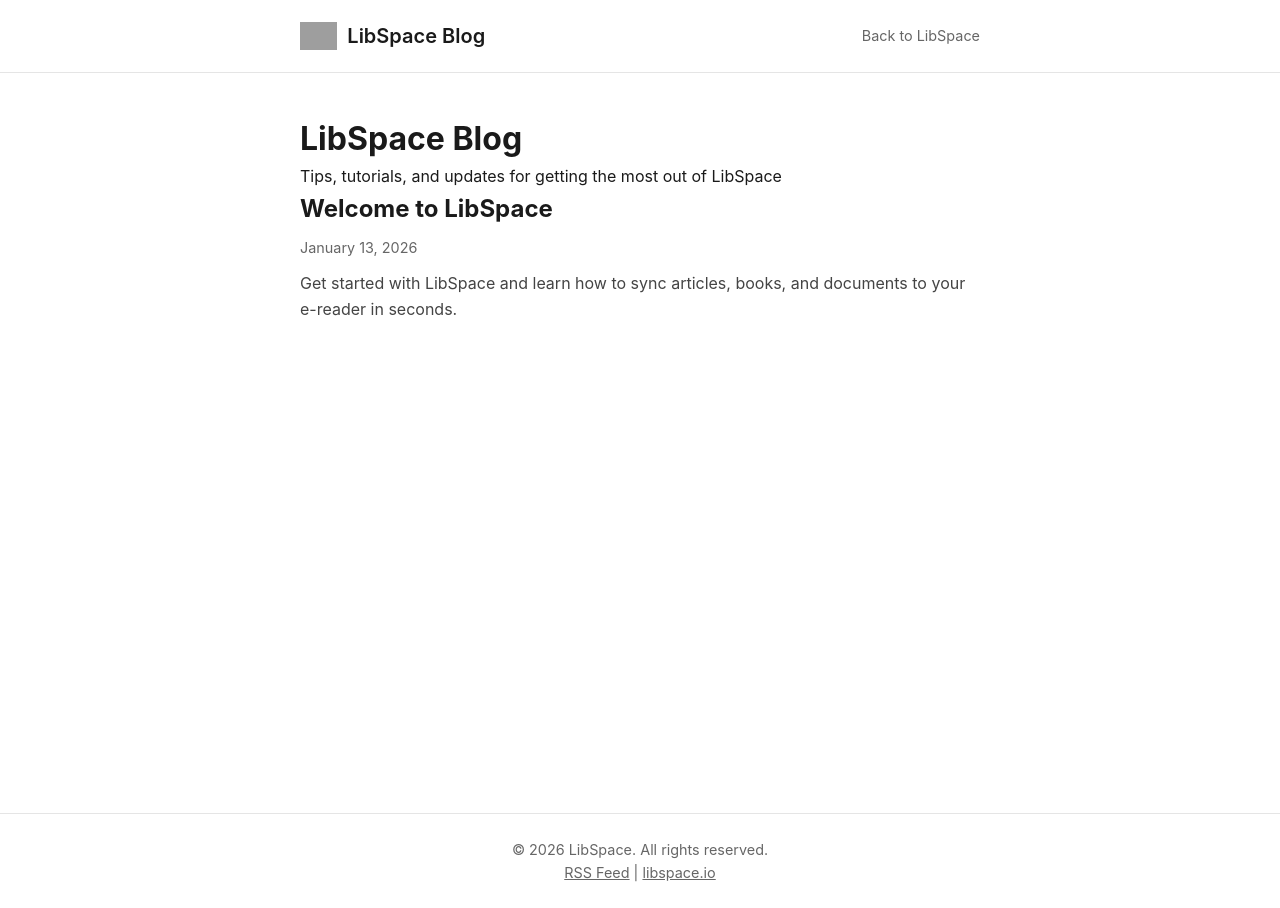
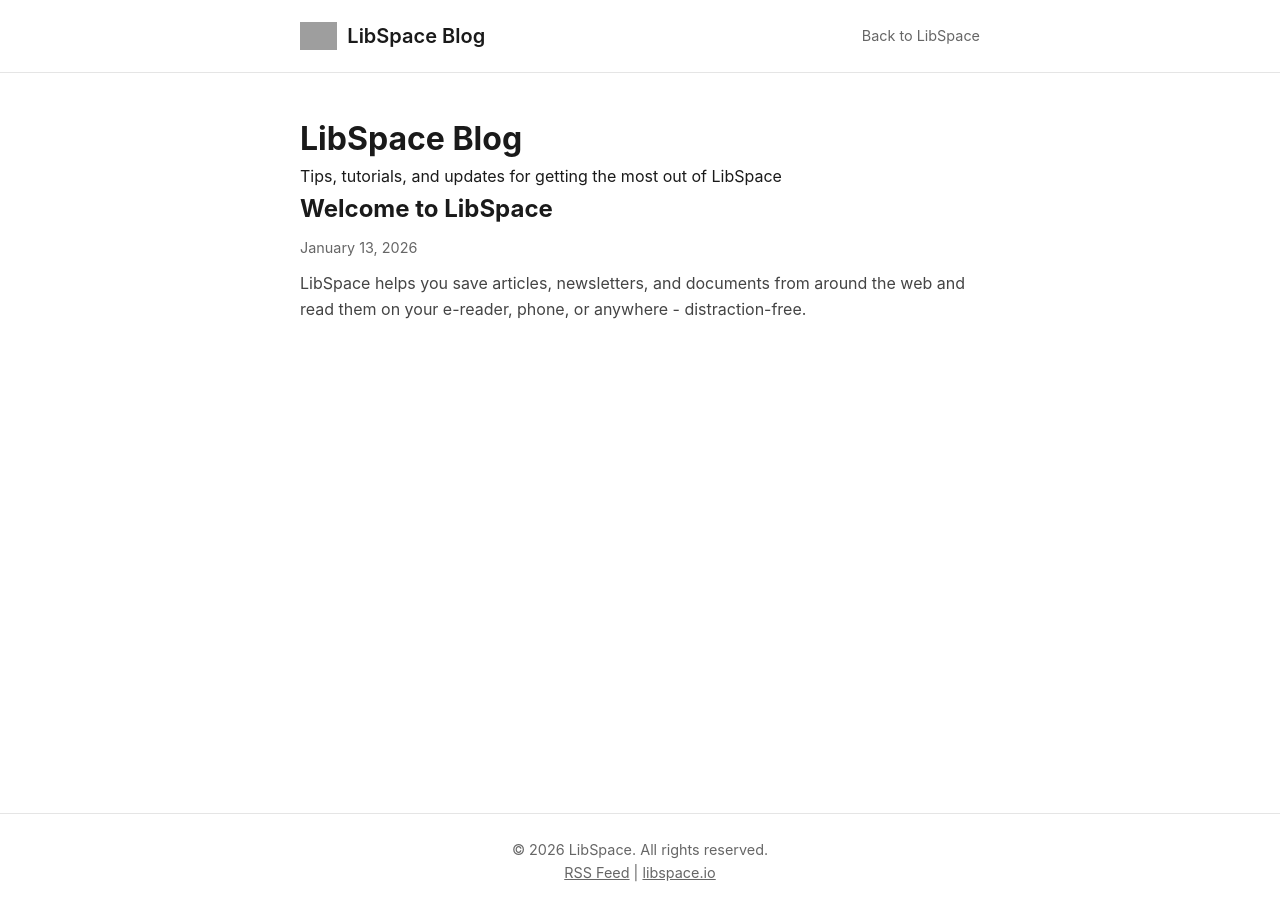
Before and after one commit to darcyreno/libspace-blog, a Jekyll site: the page built from index.html, in a window 1280 px wide. Built offline with Jekyll 4.4.1, drawn with Linux system fonts in a browser that asks for light colours; part of the change alters nothing that is shown; grey boxes are pictures that could not be loaded.

Commit message:
Update Welcome to LibSpace article with full content
- Add comprehensive getting started guide
- Cover browser extension, mobile app, and web app
- Document e-reader connections (Boox, Kindle, Android)
- Explain RSS feeds, newsletters, and email forwarding
- Detail integrations (Readwise, Notion, Google Drive, Dropbox)
- Add cover image

Co-Authored-By: Claude Opus 4.5 <noreply@anthropic.com>

```diff
--- a/_posts/2026-01-13-welcome-to-libspace.md
+++ b/_posts/2026-01-13-welcome-to-libspace.md
@@ -1,42 +1,127 @@
 ---
 title: "Welcome to LibSpace"
 date: 2026-01-13
-author: "LibSpace Team"
-image: "https://files.libspace.io/blog/welcome-cover.jpg"
-excerpt: "Get started with LibSpace and learn how to sync articles, books, and documents to your e-reader in seconds."
+author: "Darcy"
+image: "/assets/images/welcome-cover.webp"
+excerpt: "LibSpace helps you save articles, newsletters, and documents from around the web and read them on your e-reader, phone, or anywhere - distraction-free."
 ---
 
-Welcome to LibSpace! We're excited to have you here. LibSpace makes it easy to send articles, documents, and books to your e-reader instantly.
+LibSpace helps you save articles, newsletters, and documents from around the web and read them on your e-reader, phone, or anywhere - distraction-free.
 
-## Getting Started
+If you're tired of reading on glowing screens, you're in the right place.
 
-Here's how to get the most out of LibSpace:
+---
 
-### 1. Connect Your E-Reader
+## The Three Ways to Use LibSpace
 
-Head to [Settings](https://libspace.io/settings) to connect your Boox or Kindle device. For Boox devices, you'll need to sign in with your Onyx account credentials. For Kindle, we'll send files directly to your Send-to-Kindle email.
+### 1. Browser Extension
 
-### 2. Save Articles with the Browser Extension
+The fastest way to save anything you find on the web.
 
-Install our browser extension for [Chrome](https://chrome.google.com/webstore) or [Safari](https://apps.apple.com) to save articles with one click. When you find an article you want to read later, just click the LibSpace icon.
+**Chrome**: Install from the [Chrome Web Store](https://chromewebstore.google.com/detail/libspace-read-it-later/kfaldkohghffdfkghdfchmkjkhjbojoe), pin it to your toolbar, and click the LibSpace icon on any article you want to save.
 
-### 3. Subscribe to RSS Feeds
+**Safari**: Get the Safari extension from the [Mac App Store](https://apps.apple.com/ca/app/libspace-read-it-later/id6756924072).
 
-Love a particular blog or newsletter? Subscribe to their RSS feed in LibSpace and we'll automatically save new articles to your library. You can even enable auto-sync to send them directly to your e-reader.
+When you save an article, LibSpace extracts just the content - no ads, no popups, no cookie banners. Just words.
 
-### 4. Upload Your Own Files
+When you have an e-reader connected, you can sync your curated content directly to it, either automatically or manually.
 
-Have PDFs, EPUBs, or other documents? Upload them directly to LibSpace and sync them to your device. We support PDF, EPUB, MOBI, TXT, HTML, Markdown, and more.
+The browser extension saves web pages to your library as an EPUB and HTML. This is best for long-form articles. LibSpace is optimized for readers - end-to-end from mobile to web to e-reading, not just bookmarking.
 
-## Tips for Better Reading
+### 2. Mobile App
 
-- **Use the mobile app** for reading on your phone when you don't have your e-reader handy
-- **Organize with tags** to keep your library tidy
-- **Mark articles as read** to track what you've finished
-- **Archive instead of delete** to keep articles you might want to reference later
+Our [iOS](https://apps.apple.com/app/libspace/id6740659382) and Android app is a full-featured EPUB reader. Read your saved articles, highlight passages, and pick up exactly where you left off.
 
-## Need Help?
+Your reading progress and highlights sync across all your devices. Start reading on your phone during lunch, finish on your e-reader before bed.
 
-If you run into any issues or have questions, reach out to us at [support@libspace.io](mailto:support@libspace.io). We're here to help!
+> **Note:** As of January 2026, the Android app is coming soon. Let me know if you'd like to be added to the beta test group and I can send you an install link!
+
+**Pro tip:** You can install the Android app on your Android e-reader and it has E-INK mode!
+
+### 3. Web App
+
+[libspace.io](https://libspace.io) is where you can do everything from account setup to reading content in a browser to managing your integrations, highlights, and comments.
+
+---
+
+## Connecting Your E-Reader
+
+LibSpace works best when connected to an e-reader. We directly support:
+
+- **Boox Devices** - Connect your Boox account for instant sync. Articles just appear in your Boox library.
+- **Kindle** - Set up Send-to-Kindle email forwarding. Articles arrive as clean, formatted documents.
+- **Android e-readers** - Install the Android app (including on Boox devices).
+
+Head to **Settings → Integrations** to connect your devices.
+
+---
+
+## RSS Feeds, Newsletters, and Your Forward Email
+
+### Email Forwarding
+
+We give you a unique forwarding email address.
+
+You can forward emails to your LibSpace email and they appear in your library - including their attachments. If you have an EPUB, MOBI, or PDF that you want to get into your library, just send it as an email and it appears.
+
+### RSS Feeds
+
+You can subscribe to RSS feeds and articles arrive automatically in your LibSpace library.
+
+### Newsletters
+
+There's some setup for subscribing and approving newsletter subscriptions - it's just part of the process with newsletters. They all work similarly but different enough that it's a topic of its own. You'll see a follow-up article just about setting up newsletter feeds.
+
+In short: newsletters exist, they import to your library, and can auto-sync to your connected e-reader device if you like!
+
+---
+
+## Highlights That Go Somewhere
+
+When you highlight a passage in LibSpace - whether on your phone, e-reader, or in the web app - it's saved and synced everywhere.
+
+No more lost highlights. No more "I know I read something about this somewhere." You can highlight and comment on text, keep it, and refer back to it.
+
+Highlights also sync to **Readwise**, **Notion**, **Google Drive**, and **Dropbox**.
+
+---
+
+## Integrations
+
+### Readwise
+*Bi-directional* - We sync highlights and comments to Readwise, and we sync your highlights from Readwise back.
+
+### Notion
+*Uni-directional* - We sync highlights and comments to Notion as a destination.
+
+### Google Drive
+*Bi-directional* - Load data from your Google Drive such as ebooks or files. We export .md and .doc highlights back to Google Drive.
+
+### Dropbox
+*Bi-directional with watch folders* - Dropbox is the best way to keep an e-reader synced with LibSpace. Set up a watch folder and we can output data that your e-reader ingests. Drop any content into that watch folder and it'll get synced to LibSpace.
+
+You can get content into your library and to your devices a number of different ways. We either support the e-reader directly or you can use Google Drive or Dropbox to sync content to them.
+
+---
+
+## What's Next?
+
+You'll see more articles like this appear to help you get the most out of LibSpace:
+
+- Setting up email forwarding for newsletters
+- Using the LibSpace mobile reader
+- Tips for organizing your reading and how tagging and auto-folder organization works
+
+These will appear automatically in your library - good practice for when your RSS feeds start flowing in!
+
+---
+
+## Questions?
+
+LibSpace is an army of one! Me.
+
+Email us at [support@libspace.io](mailto:support@libspace.io) or tap the contact button in the web app. I will get back to you.
 
 Happy reading!
+
+— **Darcy, Founder**
```
Also changed, not shown: assets/images/welcome-cover.webp (added).
